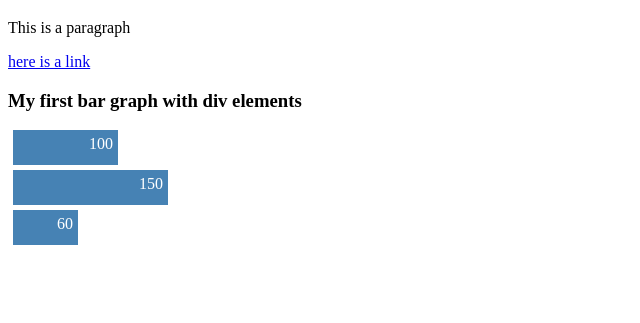
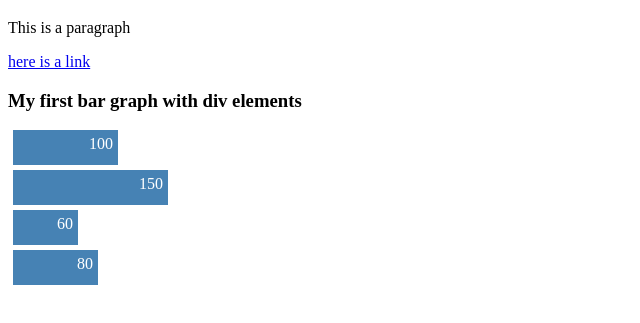
Before and after one commit to akeshavan/nhw2017_d3, a plain HTML site: page index.html in a window 1280 px wide. Shown: the part 61-384 px from the top of the page, without its empty margins (0-640 px from the left). Drawn offline with Linux system fonts and the light colour scheme.

Commit message:
step03: dynamically adding a bar

```diff
--- a/index.html
+++ b/index.html
@@ -36,5 +36,14 @@
   <!-- Import Javascript files here-->
   <script src="js/d3.min.js"></script>
   <script src="js/jquery.min.js"></script>
+  <script>
+
+  var newdiv = document.createElement("div");
+  newdiv.className = "bar";
+  newdiv.style.width = "80px";
+  newdiv.appendChild(document.createTextNode("80"));
+  document.body.appendChild(newdiv);
+
+  </script>
 
 </html>
```
